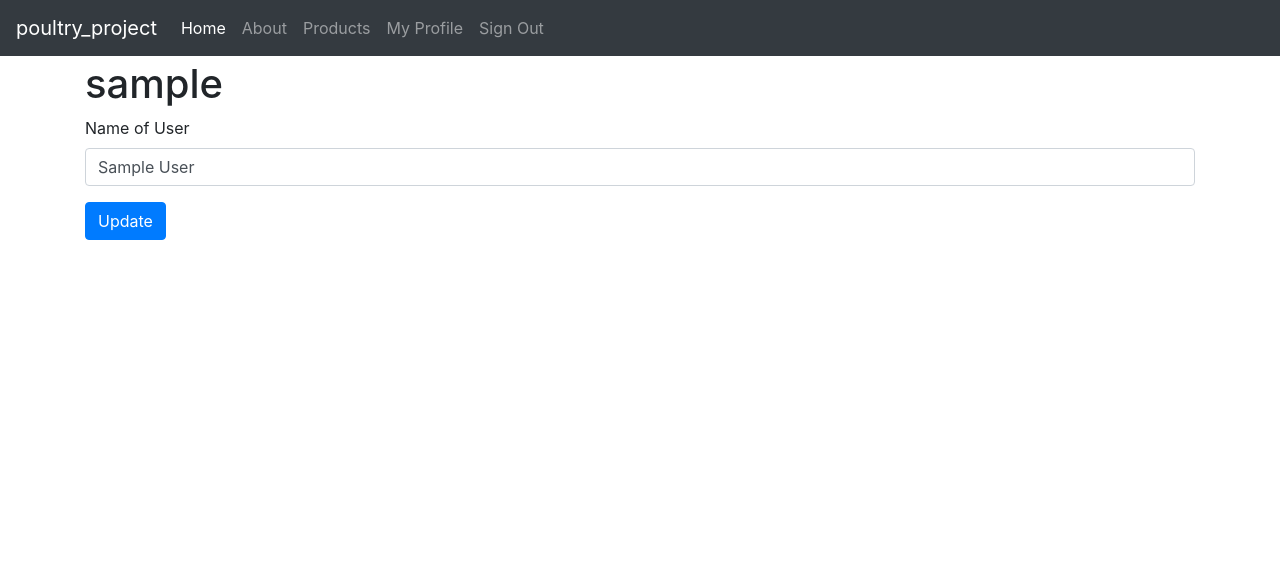
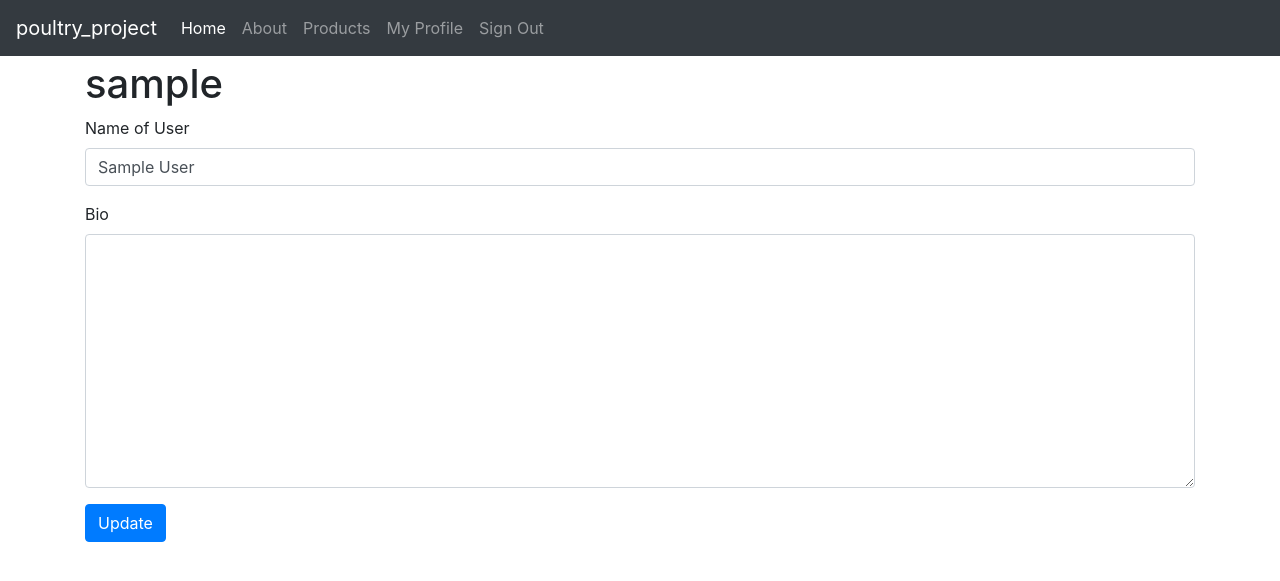
Before and after one commit to clydmaz/poultry_project, a Django app: page /users/~update/ in a window 1280 px wide. Shown: the top 581 px of the page. Run offline with Django 3.2, Linux system fonts and the light colour scheme; the visitor is signed in with stand-in values (Sample User, id 1); data comes from the database, SQL or seed files in the repository; some libraries are stand-ins or nearby versions.

Commit message:
added bio field to User model, views and templates

```diff
--- a/poultry_project/templates/users/user_detail.html
+++ b/poultry_project/templates/users/user_detail.html
@@ -13,6 +13,9 @@
       {% if object.name %}
         <p>{{ object.name }}</p>
       {% endif %}
+      {% if object.bio %}
+      <p>{{ object.bio |linebreaksbr}}</p>
+    {% endif %}
     </div>
   </div>
 
--- a/poultry_project/users/models.py
+++ b/poultry_project/users/models.py
@@ -12,6 +12,8 @@ class User(AbstractUser):
         _("Name of User"), blank=True, max_length=255
     )
 
+    bio = models.TextField("Bio", blank=True)
+
     def get_absolute_url(self):
         return reverse(
             "users:detail", kwargs={"username": self.username}
--- a/poultry_project/users/views.py
+++ b/poultry_project/users/views.py
@@ -23,7 +23,7 @@ user_detail_view = UserDetailView.as_view()
 
 class UserUpdateView(LoginRequiredMixin, UpdateView):
     fields = [
-        "name",
+        "name","bio",
     ]
 
     # We already imported user in the View code above,
```
Also changed, not shown: poultry_project/users/migrations/0002_user_bio.py (added).
